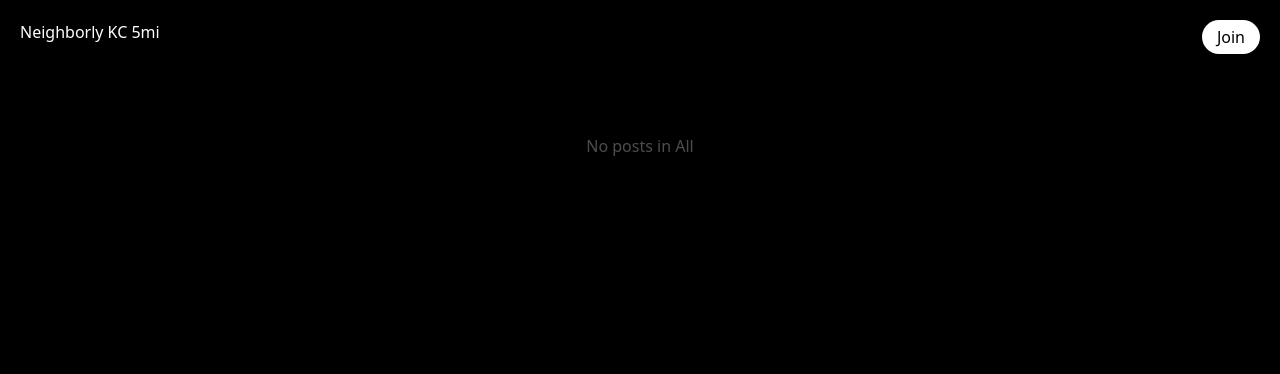
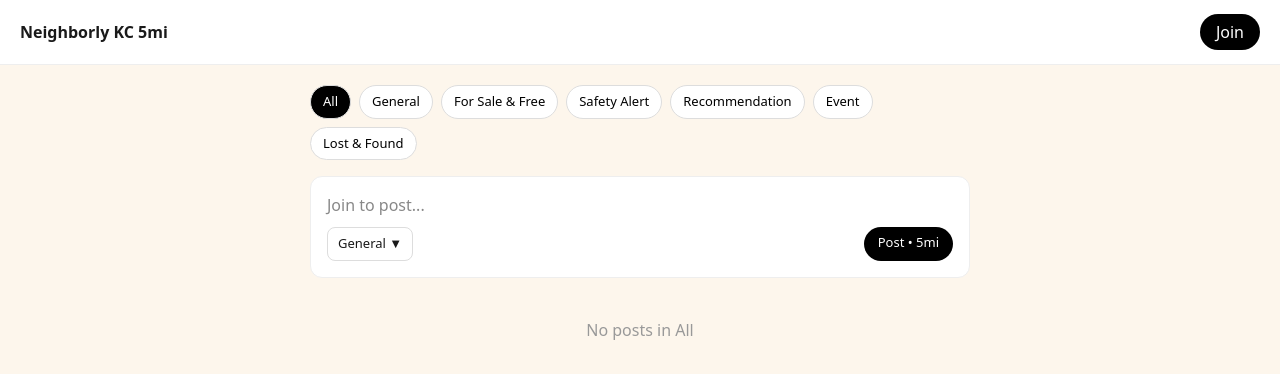
Before and after one commit to incredibean-hash/neighborly-kc, a Next.js app: page / in a window 1280 px wide. Shown: the top 374 px of the page. Built offline with nearby package versions, Linux system fonts and the light colour scheme.

Commit message:
Update page.tsx

```diff
--- a/app/page.tsx
+++ b/app/page.tsx
@@ -1,32 +1,30 @@
-"use client";
-import { useState } from "react";
+export const dynamic = 'force-dynamic';
 
 export default function Page() {
-  const [showJoin, setShowJoin] = useState(false);
-  const [feed, setFeed] = useState(false);
-
   return (
-    <div style={{ minHeight: "100vh", background: "black", color: "white", padding: "20px" }}>
-      <div style={{ display: "flex", justifyContent: "space-between" }}>
-        <h1>Neighborly KC 5mi</h1>
-        <button onClick={() => setShowJoin(true)} style={{ background: "white", color: "black", padding: "5px 15px", borderRadius: "20px" }}>Join</button>
+    <div style={{ minHeight: "100vh", background: "#fdf6ec", color: "#1a1a1a" }}>
+      <div style={{ background: "white", padding: "14px 20px", display: "flex", justifyContent: "space-between", alignItems: "center", borderBottom: "1px solid #eee" }}>
+        <div style={{ fontWeight: 600 }}>Neighborly KC 5mi</div>
+        <button style={{ background: "black", color: "white", padding: "6px 16px", borderRadius: "20px" }}>Join</button>
       </div>
 
-      <div style={{ marginTop: "80px", textAlign: "center" }}>
-        {feed ? <p style={{ color: "#4ade80" }}>Feed Unlocked - 40 Mile + Bluetooth Ready - NO POPUP</p> : <p style={{ opacity: 0.3 }}>No posts in All</p>}
-      </div>
+      <div style={{ maxWidth: "700px", margin: "0 auto", padding: "20px" }}>
+        <div style={{ display: "flex", gap: "8px", flexWrap: "wrap", marginBottom: "16px" }}>
+          {["All","General","For Sale & Free","Safety Alert","Recommendation","Event","Lost & Found"].map(t => (
+            <div key={t} style={{ background: t==="All" ? "black" : "white", color: t==="All" ? "white" : "black", padding: "6px 12px", borderRadius: "20px", fontSize: "13px", border: "1px solid #ddd" }}>{t}</div>
+          ))}
+        </div>
 
-      {showJoin && (
-        <div style={{ position: "fixed", inset: 0, background: "rgba(0,0,0,0.8)", display: "flex", alignItems: "center", justifyContent: "center", padding: "20px" }}>
-          <div style={{ background: "#18181b", padding: "20px", borderRadius: "20px", width: "100%", maxWidth: "400px" }}>
-            <h2>Join Parkwood Hills</h2>
-            <input type="file" onChange={() => { setFeed(true); setShowJoin(false); }} style={{ margin: "15px 0", width: "100%" }} />
-            <p style={{ fontSize: "12px", color: "#4ade80", marginBottom: "10px" }}>Upload any file = auto verified, straight to feed - no alert()</p>
-            <button onClick={() => setShowJoin(false)} style={{ background: "#27272a", color: "white", padding: "10px", borderRadius: "20px", width: "48%", marginRight: "4%" }}>Cancel</button>
-            <button onClick={() => { setFeed(true); setShowJoin(false); }} style={{ background: "white", color: "black", padding: "10px", borderRadius: "20px", width: "48%" }}>40 Mile</button>
+        <div style={{ background: "white", borderRadius: "12px", padding: "16px", border: "1px solid #eee" }}>
+          <div style={{ color: "#888", marginBottom: "10px" }}>Join to post...</div>
+          <div style={{ display: "flex", justifyContent: "space-between" }}>
+            <div style={{ fontSize: "13px", border: "1px solid #ddd", padding: "6px 10px", borderRadius: "8px" }}>General ▼</div>
+            <div style={{ background: "black", color: "white", padding: "6px 14px", borderRadius: "20px", fontSize: "13px" }}>Post • 5mi</div>
           </div>
         </div>
-      )}
+
+        <div style={{ textAlign: "center", color: "#999", marginTop: "40px" }}>No posts in All</div>
+      </div>
     </div>
   );
 }
```
